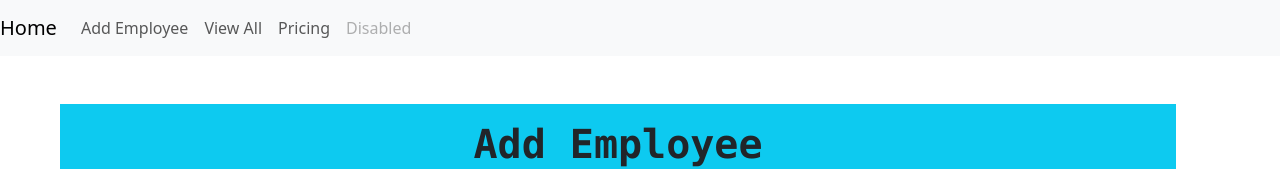
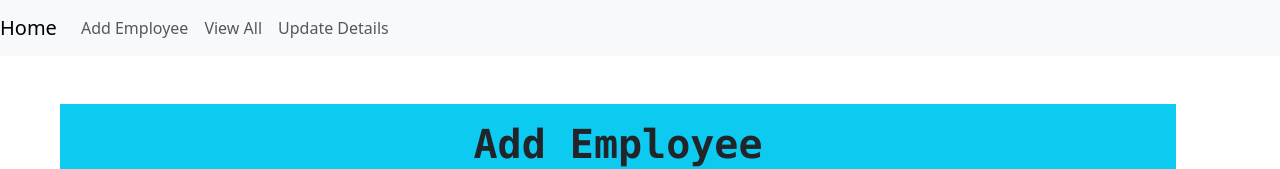
Before and after one commit to sithum-sandaruwan/Employee-Management-Front, an Angular app: page /add-employee in a window 1280 px wide. Shown: the top 169 px of the page. Built offline with nearby package versions, Linux system fonts and the light colour scheme.

Commit message:
nav-comp edited

```diff
--- a/src/app/common/nav-comp/nav-comp.component.html
+++ b/src/app/common/nav-comp/nav-comp.component.html
@@ -12,11 +12,9 @@
           <button class="nav-link" [routerLink]="['/view-all-employees']" >View All</button>
         </li>
         <li class="nav-item">
-          <button class="nav-link" >Pricing</button>
+          <button class="nav-link" >Update Details</button>
         </li>
-        <li class="nav-item">
-          <button class="nav-link disabled" >Disabled</button>
-        </li>
+
       </ul>
     </div>
   </nav>
```
